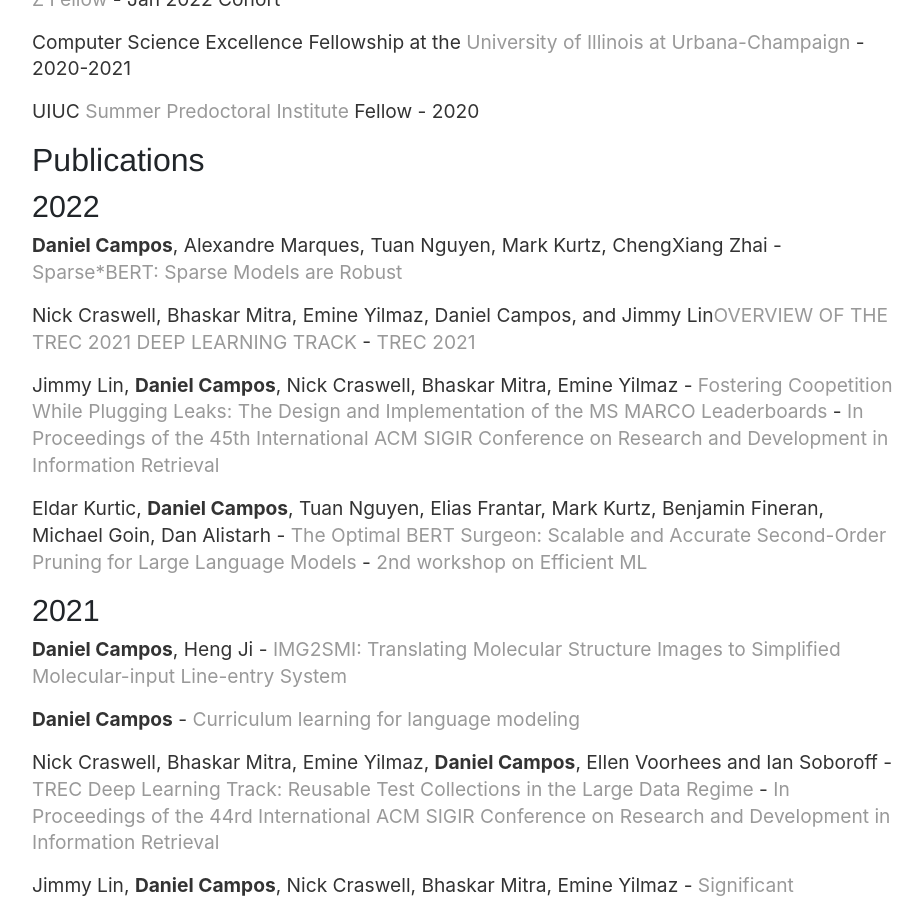
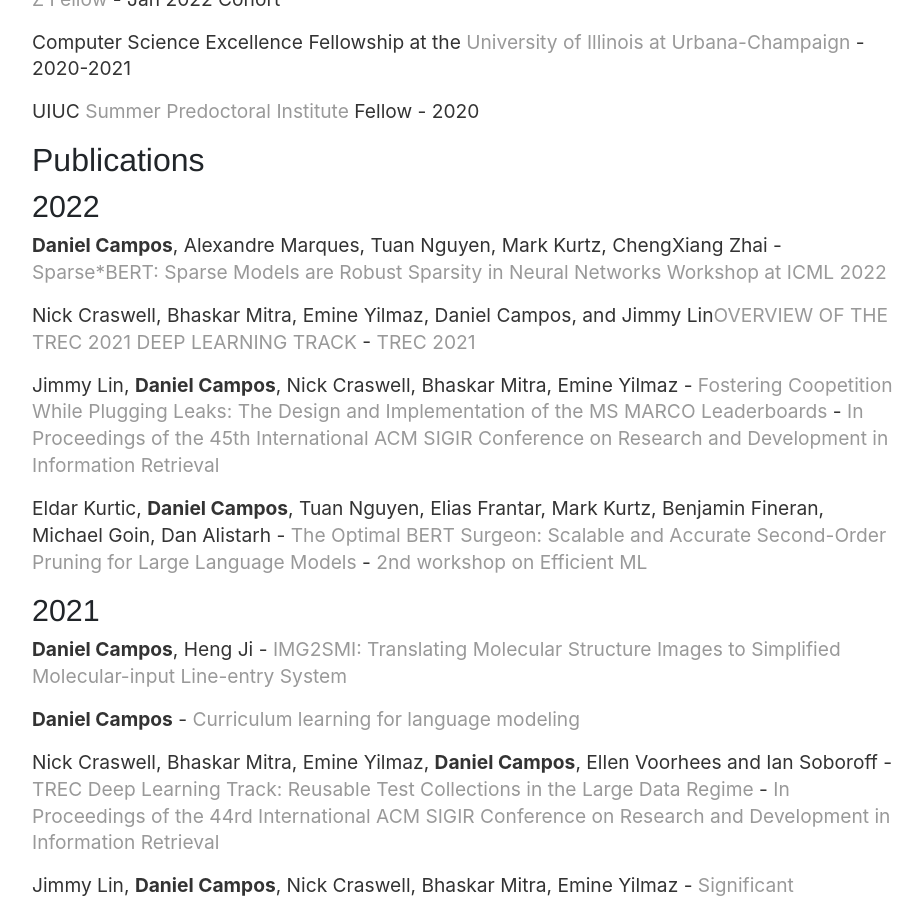
Before and after one commit to spacemanidol/spacemanidol.github.io, a Jekyll site: the page built from cv/index.html, in a window 1280 px wide and 900 px high, scrolled down 370 px. Shown: the whole window, without its empty margins (175-1097 px from the left). Built offline with Jekyll 4.4.1, drawn with Linux system fonts in a browser that asks for light colours; a script that is not in the unit is left out; comment, search, counter and statistics services are not loaded.

Commit message:
Update index.html

```diff
--- a/cv/index.html
+++ b/cv/index.html
@@ -17,7 +17,7 @@
 	<p>UIUC <a href='https://grad.illinois.edu/diversity/spi'>Summer Predoctoral Institute</a> Fellow - 2020</p>
 	<h2>Publications</h2>
 	<h4>2022</h4>
-	<p><strong>Daniel Campos</strong>, Alexandre Marques, Tuan Nguyen, Mark Kurtz, ChengXiang Zhai - <a href='https://arxiv.org/abs/2205.12452'>Sparse*BERT: Sparse Models are Robust</a></p>
+	<p><strong>Daniel Campos</strong>, Alexandre Marques, Tuan Nguyen, Mark Kurtz, ChengXiang Zhai - <a href='https://arxiv.org/abs/2205.12452'>Sparse*BERT: Sparse Models are Robust</a> <a href='https://www.sparseneural.net/home'>Sparsity in Neural Networks Workshop at ICML 2022</a></p>
 	<p>Nick Craswell, Bhaskar Mitra, Emine Yilmaz, </strong>Daniel Campos</strong>, and Jimmy Lin<a href='https://www.microsoft.com/en-us/research/uploads/prod/2022/05/trec2021-deeplearning-overview.pdf'>OVERVIEW OF THE TREC 2021 DEEP LEARNING TRACK</a> - <a href='https://trec.nist.gov/tracks.html'>TREC 2021</a></p>
 	<p>Jimmy Lin, <strong> Daniel Campos</strong>, Nick Craswell, Bhaskar Mitra, Emine Yilmaz - <a href=''>Fostering Coopetition While Plugging Leaks: The Design and Implementation of the MS MARCO Leaderboards</a>  - <a href='https://sigir.org/sigir2022/'>In Proceedings of the 45th International ACM SIGIR Conference on Research and Development in Information Retrieval</a></p>
 	<p>Eldar Kurtic, <strong> Daniel Campos</strong>, Tuan Nguyen, Elias Frantar, Mark Kurtz, Benjamin Fineran, Michael Goin, Dan Alistarh - <a href='https://arxiv.org/abs/2203.07259'>The Optimal BERT Surgeon: Scalable and Accurate Second-Order Pruning for Large Language Models</a> - <a href='https://sites.google.com/view/efficientml'>2nd workshop on Efficient ML </a></p>
```
